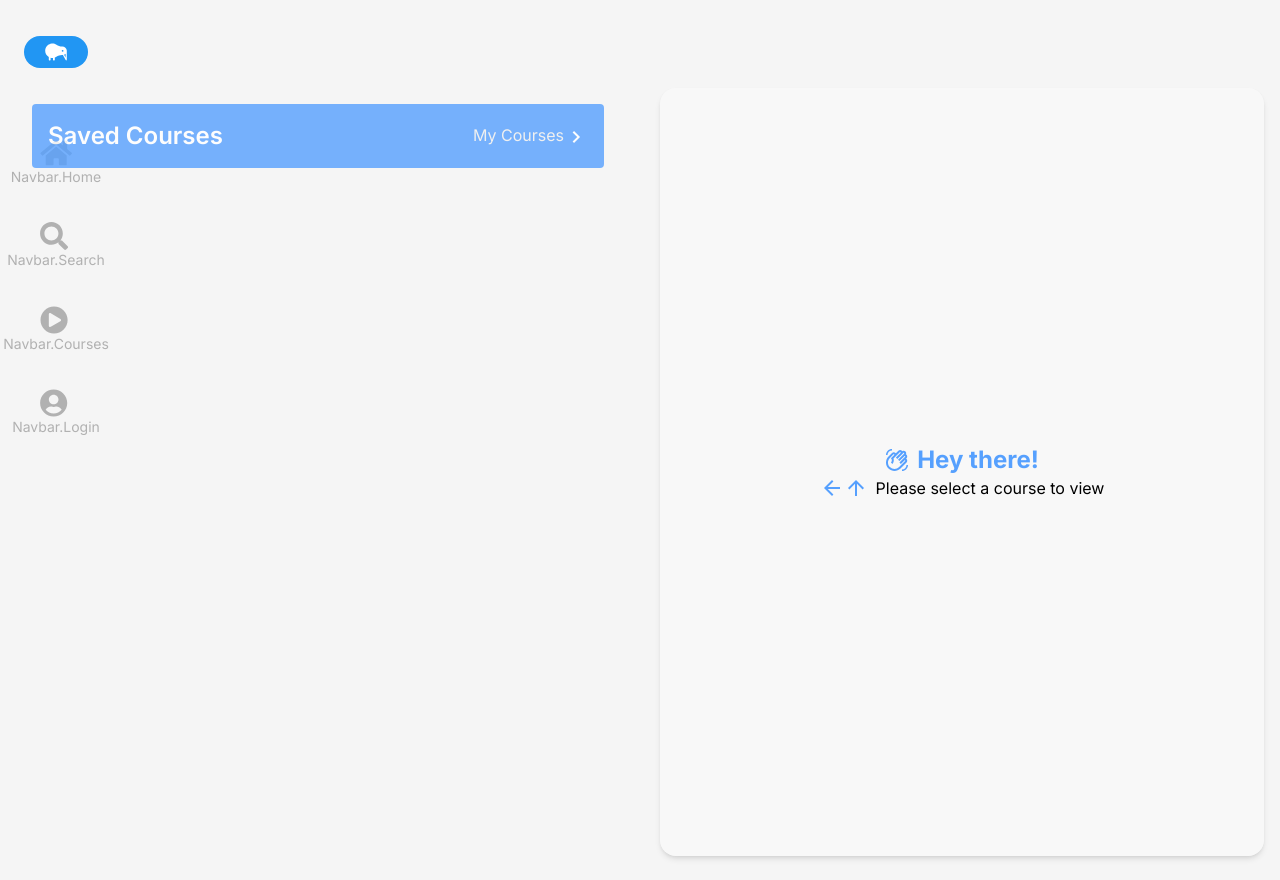
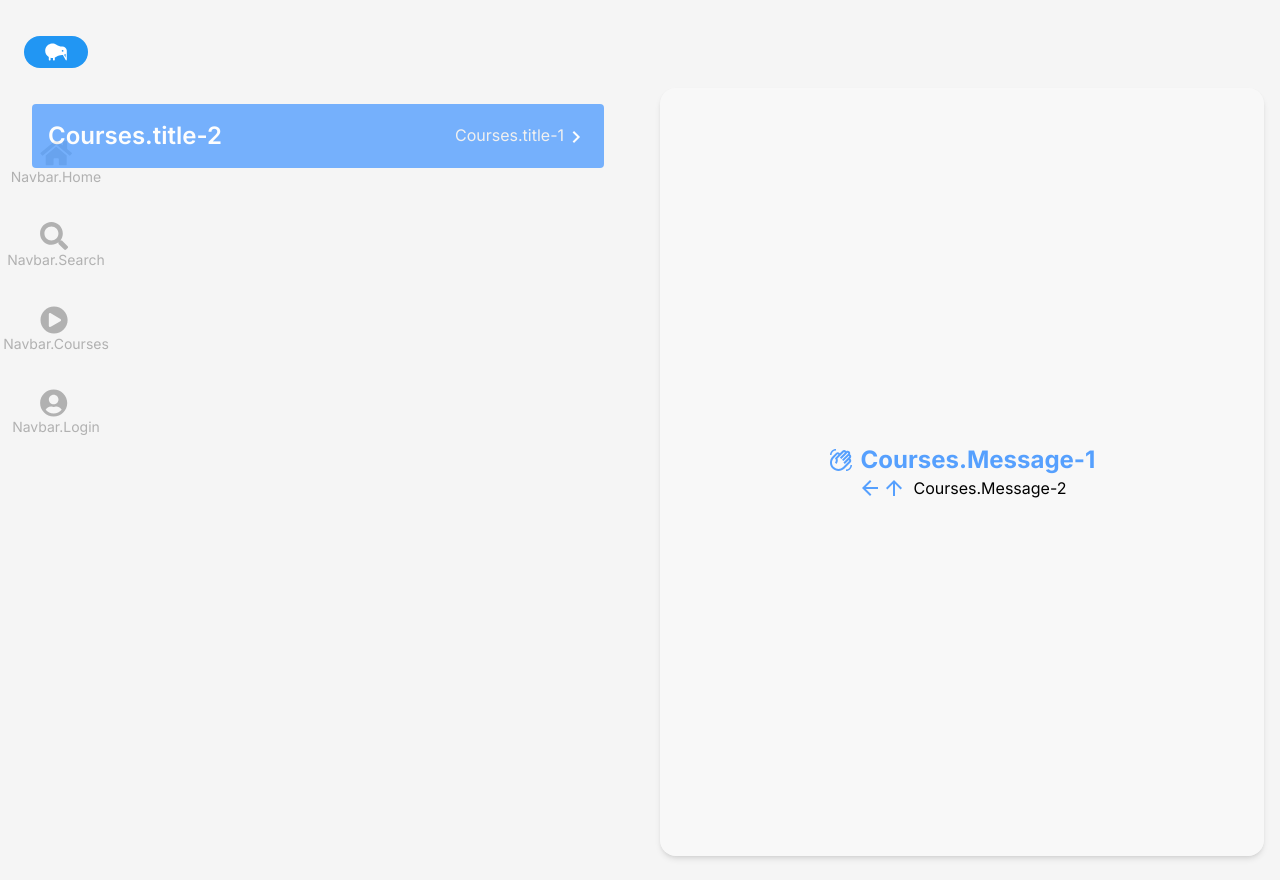
Before and after one commit to 202303-PRM-TR-FEW/Learning-app-team-5, a Next.js app: page /1/saved in a window 1280 px wide. Built offline with nearby package versions, Linux system fonts and the light colour scheme; no server answers; the database is empty.

Commit message:
Build : add transaltion to courses and savd pages

```diff
--- a/app/[locale]/(main)/courses/page.jsx
+++ b/app/[locale]/(main)/courses/page.jsx
@@ -1,11 +1,15 @@
+'use client';
 import CourseDisplayPage from "@/components/course-general-components/CourseDisplayPage";
+import { useTranslations } from "next-intl";
 
 function MyCourses() {
+  const t = useTranslations("Courses")
+
   return (
     <CourseDisplayPage
-      pageTitle={"My Courses"}
+      pageTitle={t("title-1")}
       navigationPath={"./saved"}
-      navigationName={"Saved Courses"}
+      navigationName={t("title-2")}
     />
   );
 }
--- a/app/[locale]/(main)/saved/page.jsx
+++ b/app/[locale]/(main)/saved/page.jsx
@@ -1,11 +1,13 @@
+'use client';
 import CourseDisplayPage from "@/components/course-general-components/CourseDisplayPage";
-
+import { useTranslations } from "next-intl";
 function SavedCourses() {
+  const t = useTranslations("Courses")
   return (
     <CourseDisplayPage
-      pageTitle={"Saved Courses"}
+      pageTitle={t("title-2")}
       navigationPath={"./courses"}
-      navigationName={"My Courses"}
+      navigationName={t("title-1")}
     />
   );
 }
--- a/components/course-general-components/CourseList.jsx
+++ b/components/course-general-components/CourseList.jsx
@@ -7,6 +7,7 @@ import CourseCard from "./CourseCard";
 import { Spinner } from "@material-tailwind/react";
 import NavigateNextOutlinedIcon from "@mui/icons-material/NavigateNextOutlined";
 import Link from "next/link";
+import { useTranslations } from "next-intl";
 
 function CourseList({
   onCourseClick,
@@ -17,6 +18,7 @@ function CourseList({
 }) {
   const [courses, setCourses] = useState([]);
   const [isLoading, setIsLoading] = useState(true);
+  const t =useTranslations("Courses")
 
   const coursesCollection = collection(db, "course-data");
 
@@ -46,9 +48,9 @@ function CourseList({
   }, []);
 
   const coursesToPull = courses.filter((course) => {
-    if (pageTitle === "My Courses") {
+    if (pageTitle === t("title-1")) {
       return course.isRegistered;
-    } else if (pageTitle === "Saved Courses") {
+    } else if (pageTitle === t("title-2")) {
       return course.isSaved;
     } else {
       return console.log("Error: No courses to pull");
--- a/components/course-general-components/CourseOverview.jsx
+++ b/components/course-general-components/CourseOverview.jsx
@@ -20,9 +20,11 @@ const LeaderboardOutlinedIcon = dynamic(() =>
 import "./CourseCard.css";
 import CourseButton from "./CourseButton";
 import Image from "next/image";
+import { useTranslations } from "next-intl";
 
 function CourseOverview({ selectedCourse }) {
   const [showArrowIcons, setShowArrowIcons] = useState(false);
+  const t = useTranslations("Courses");
 
   /* This delay for arrow icons is necessary due to the nature of React's initial render! */
   useEffect(() => {
@@ -37,13 +39,13 @@ function CourseOverview({ selectedCourse }) {
       <div className="flex flex-col bg-[rgba(251,_251,_251,_0.5)] p-4 m-4 rounded-2xl shadow-md justify-center items-center ">
         <div className="flex w-full justify-center items-center">
           <WavingHandOutlinedIcon className="text-[#56a0fe] text-6xl h-1/2 mr-2" />
-          <h1 className="text-2xl font-bold text-[#56a0fe]">Hey there!</h1>
+          <h1 className="text-2xl font-bold text-[#56a0fe]">{t("Message-1")}</h1>
         </div>
         {showArrowIcons && (
           <div className="flex w-full justify-center items-center">
             <ArrowBackIcon className="arrow-icon arrow-icon-lg" />
             <ArrowUpwardOutlinedIcon className="arrow-icon arrow-icon-sm" />
-            <p className="ml-2">Please select a course to view</p>
+            <p className="ml-2">{t("Message-2")}</p>
           </div>
         )}
       </div>
@@ -100,9 +102,9 @@ function CourseOverview({ selectedCourse }) {
               <AccessTimeIcon className="text-gray-600" />
               <p className="text-gray-600 text-base ml-2">
                 {Math.floor(selectedCourse.duration / 60) > 0
-                  ? `${Math.floor(selectedCourse.duration / 60)}h `
+                  ? `${Math.floor(selectedCourse.duration / 60)} ${t("hour")}`
                   : ""}
-                {selectedCourse.duration % 60}mins.
+                {selectedCourse.duration % 60} {t("minute")}
               </p>
             </div>
             {/* rating */}
@@ -122,7 +124,7 @@ function CourseOverview({ selectedCourse }) {
         {/* description title */}
         <div className="flex flex-col justify-center my-2 mt-8">
           <h2 className="text-[#373737] text-xl font-semibold mb-4">
-            Course Description
+            {t("Descripttion")}
           </h2>
           {/* description content */}
           <div className="max-h-14 overflow-y-auto lg:max-h-full">
@@ -136,13 +138,13 @@ function CourseOverview({ selectedCourse }) {
       {/* PREVIEW AND ENROLL BUTTONS */}
       <div className="flex justify-between my-4">
         <CourseButton
-          buttonName={selectedCourse.isRegistered ? "Review" : "Preview"}
+          buttonName={selectedCourse.isRegistered ? t("Button-1") : t("Button-2")}
           handleClick={() =>
             console.log("add preview page navigation to handleClick function")
           }
         />
         <CourseButton
-          buttonName={selectedCourse.isRegistered ? "Continue" : "Enroll"}
+          buttonName={selectedCourse.isRegistered ? t("Button-3"): t("Button-4")}
           handleClick={() =>
             console.log("add enroll page navigation to handleClick function")
           }
--- a/messages/en.json
+++ b/messages/en.json
@@ -55,9 +55,13 @@
   "Courses":{
     "title-1":"My Learning",
     "title-2":"Saved Courses",
+    "hour" :"h",
+    "minute": "mins",
     "Descripttion":"Coures Descripttion",
     "Button-1":"Review",
-    "Button-2":"Continue",
+    "Button-2":"Preview",
+    "Button-3":"Continue",
+    "Button-4":"Enroll",
     "Message-1":"Hey there!",
     "Message-2":"Please select a course to view"
   },
--- a/messages/tr.json
+++ b/messages/tr.json
@@ -55,9 +55,13 @@
   "Courses": {
     "title-1": "Öğrenimim",
     "title-2": "Kaydedilmiş Dersler",
+    "hour": "sa",
+    "minute": "dk",
     "Descripttion": "Ders Açıklaması",
     "Button-1": "İncele",
-    "Button-2": "Devam Et",
+    "Button-2": "Önizleme",
+    "Button-3": "Devam Et",
+    "Button-4": "Kaydol",
     "Message-1": "Merhaba!",
     "Message-2": "Lütfen görüntülemek için bir ders seçin"
   },
```
